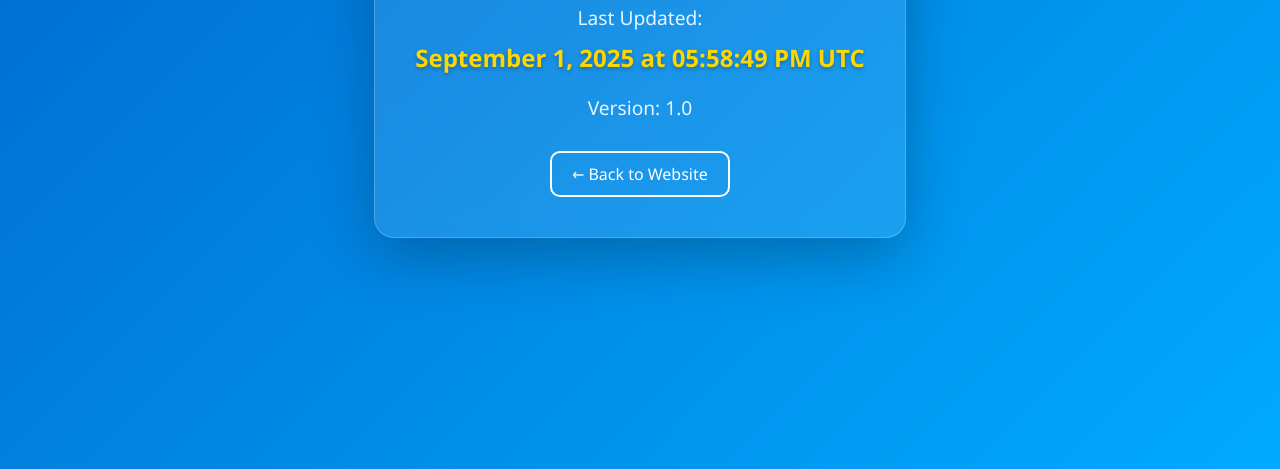
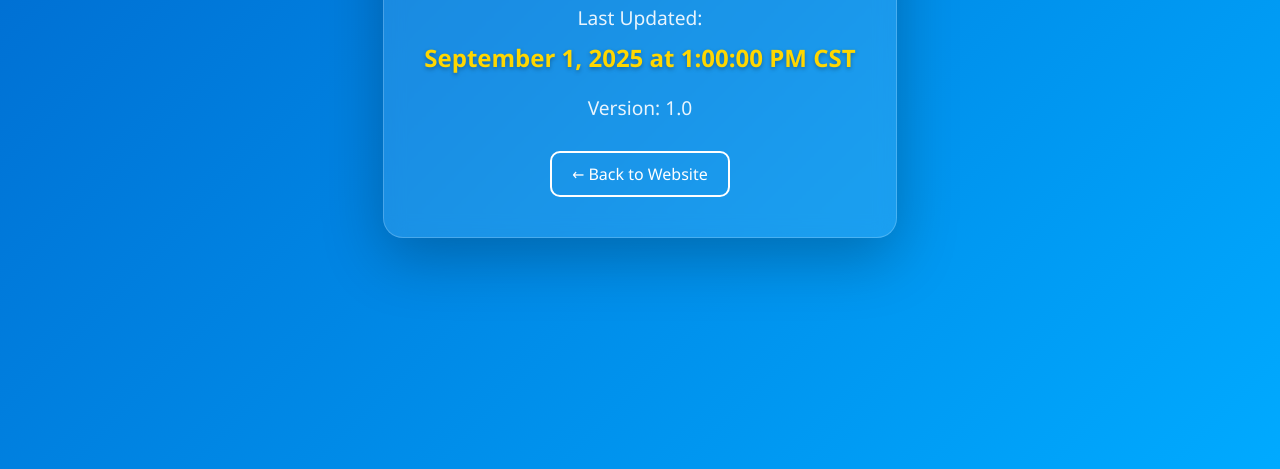
Before and after one commit to team1db0010/webdesignerpools, a website: page version.html in a window 1280 px wide. Shown: the part 331-800 px from the top of the page. Drawn offline with Linux system fonts and the light colour scheme.

Commit message:
website enhancements

```diff
--- a/version.html
+++ b/version.html
@@ -74,29 +74,15 @@
     <a href="/" class="back-link">← Back to Website</a>
   </div>
 
-  <script>
-    // Get the last modified date of this file
-    const lastModified = new Date(document.lastModified);
+     <script>
+     // Static timestamp - UPDATE THIS MANUALLY when you push code changes
+     const lastUpdateTimestamp = 'September 1, 2025 at 1:00:00 PM CST';
 
-    // Format the date and time
-    const options = {
-      year: 'numeric',
-      month: 'long',
-      day: 'numeric',
-      hour: '2-digit',
-      minute: '2-digit',
-      second: '2-digit',
-      timeZoneName: 'short'
-    };
+     // Display the static timestamp
+     document.getElementById('lastUpdate').textContent = lastUpdateTimestamp;
 
-    const formattedDate = lastModified.toLocaleDateString('en-US', options);
-
-    // Display the formatted date
-    document.getElementById('lastUpdate').textContent = formattedDate;
-
-    // Also log to console for debugging
-    console.log('Website last updated:', formattedDate);
-    console.log('Raw timestamp:', lastModified.toISOString());
-  </script>
+     // Also log to console for debugging
+     console.log('Website last updated:', lastUpdateTimestamp);
+   </script>
 </body>
 </html>
```
